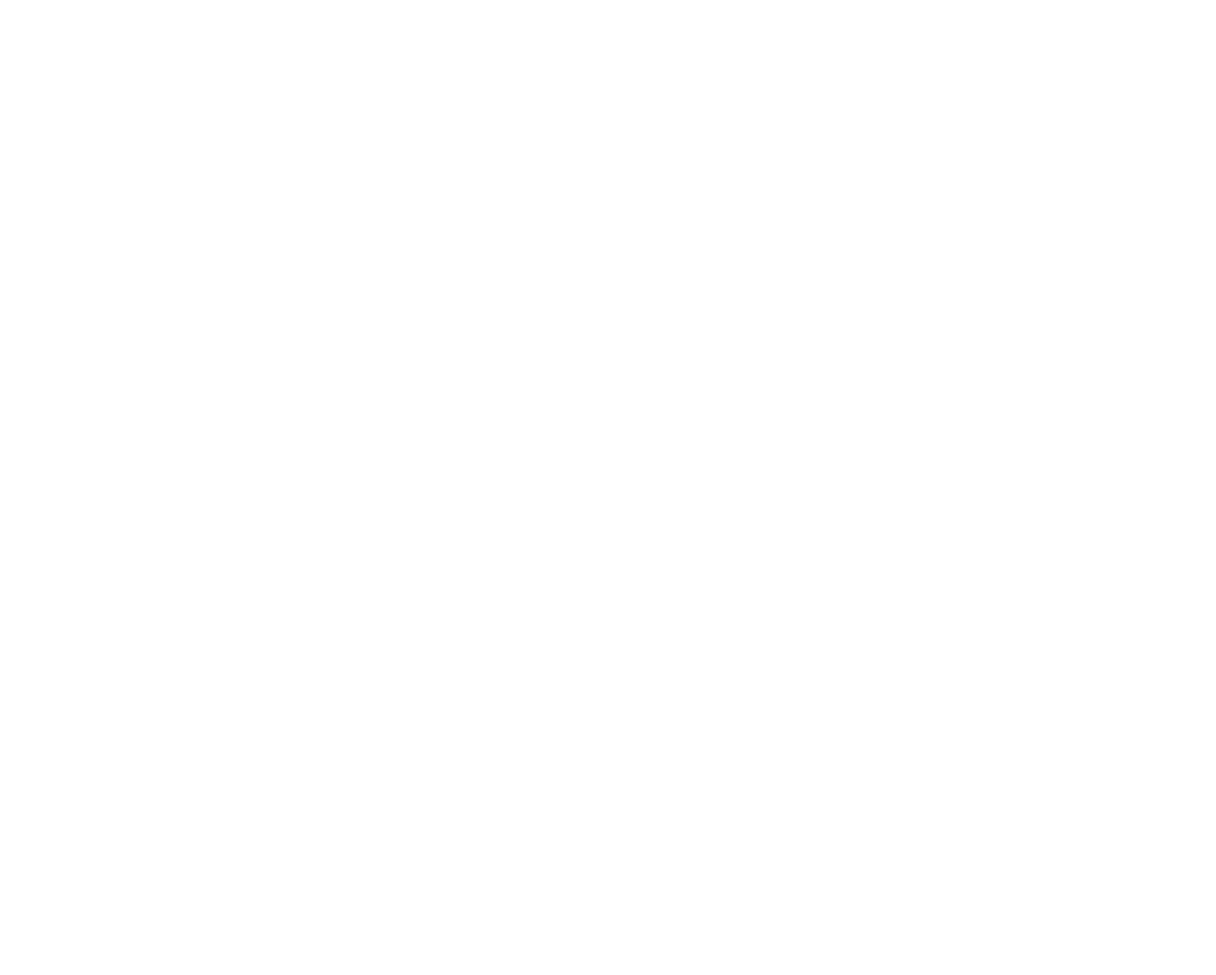
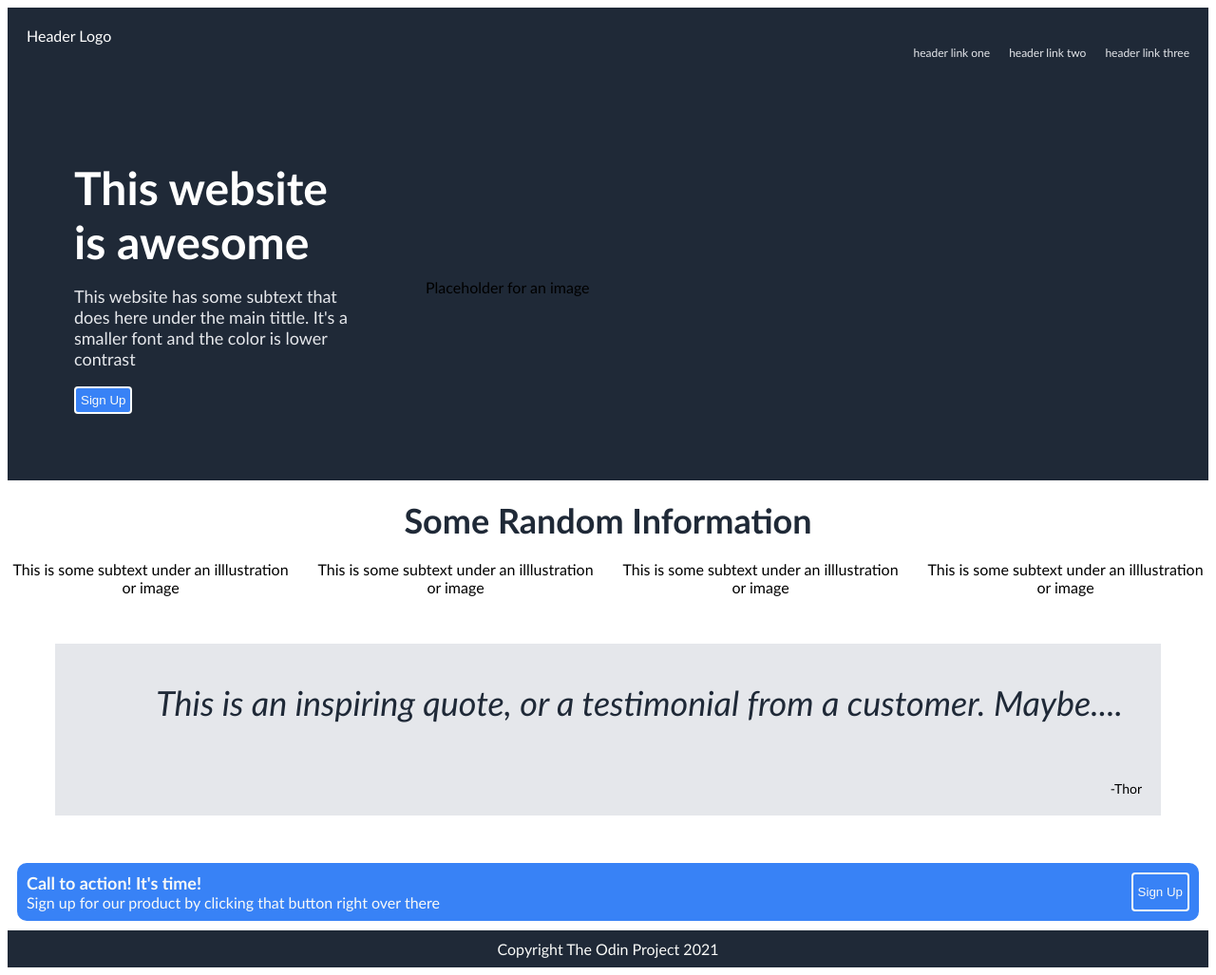
Before and after one commit to riomljr/FirstProject, a plain HTML site: page index.html in a window 1280 px wide. Shown: the whole page at 95% size. Before the commit the page ends 800 px from the top, so only its background shows below. Drawn offline with Linux system fonts and the light colour scheme.

Commit message:
add html content and gen css

```diff
--- a/index.html
+++ b/index.html
@@ -8,6 +8,68 @@
     <link rel="stylesheet" href="style.css">
 </head>
 <body>
+    <div class="first">
+        <div class="header">
+            <div class="logo">Header Logo</div>
+            <div class="links">
+                <ul>
+                    <li><a href="#">header link one</a></li>
+                    <li><a href="#">header link two</a></li>
+                    <li><a href="#">header link three</a></li>
+                </ul>
+            </div>
+        </div>
+        <div class="secheader">
+            <div class="secchild">
+                <div class="awesome">This website is awesome</div>
+                <p>This website has some subtext that does here under the main tittle. It's a smaller font and the color is lower contrast</p>
+                <button class="button">Sign Up</button>
+            </div>
+            <div class="image1">Placeholder for an image</div>
+        </div>
+    </div>
+
+    <div class="second">
+        <div class="random">Some Random Information</div>
+        <div class="images">
+            <div class="icons">
+                <img src="" alt="">
+                <div class="text">This is some subtext under an illlustration or image</div>
+            </div>
+            <div class="icons">
+                <img src="" alt="">
+                <div class="text">This is some subtext under an illlustration or image</div>
+            </div>
+            <div class="icons">
+                <img src="" alt="">
+                <div class="text">This is some subtext under an illlustration or image</div>
+            </div>
+            <div class="icons">
+                <img src="" alt="">
+                <div class="text">This is some subtext under an illlustration or image</div>
+            </div>
+        </div>
+    </div>
+
+    <div class="third">
+        <div>
+            <div class="quote">This is an inspiring quote, or a testimonial from a customer. Maybe....</div>
+            <div class="quotesrc">-Thor</div>
+        </div>
+    </div>
+
+    <div class="fourth">
+        <div class="bluebox">
+        <div class="action">Call to action! It's time!</div>
+        <div>Sign up for our product by clicking that button right over there</div>
+        </div>
+
+        <button class="button">Sign Up</button>
+    </div>
+    <div class="footer">
+        <div>Copyright The Odin Project 2021</div>
+    </div>
+
 
 </body>
 </html>
--- a/style.css
+++ b/style.css
@@ -0,0 +1,150 @@
+body {
+    font-family: 'Gill Sans', 'Gill Sans MT', Calibri, 'Trebuchet MS', sans-serif;
+}
+.first {
+
+    background-color: #1F2937;
+}
+
+.header {
+
+    display: flex;
+
+}
+.logo {
+    color: white;
+    padding: 20px;
+}
+
+.links {
+
+    display: flex;
+    margin-left: auto;
+    padding: 20px;
+}
+.secheader {
+    display: flex;
+}
+.secchild {
+    width: 300px;
+    padding: 50px;
+    margin: 20px;
+}
+.awesome {
+    font: hero;
+    font-size: 48px;
+    font-weight: bolder;
+    color: white;
+}
+.image1 {
+    display: flex;
+    align-self: center;
+    justify-content: center;
+
+}
+
+.random {
+    display: flex;
+    justify-content: center;
+    align-items: center;
+    font-size: 36px;
+    font-weight: bolder;
+    color: #1F2937;
+    padding: 20px;
+    font-family: 'Gill Sans', 'Gill Sans MT', Calibri, 'Trebuchet MS', sans-serif;
+}
+.images {
+    display: flex;
+    justify-content: center;
+    align-items: center;
+    gap: 20px;
+}
+
+.icons {
+    display: flex;
+    flex-direction: row;
+
+}
+
+.text {
+    text-align: center;
+}
+
+.third {
+    display: flex;
+    background-color: #E5E7EB;
+    margin: 50px;
+    justify-content: flex-end;
+    align-items: center;
+}
+.quote {
+    font-size: 36px;
+    font-style: italic;
+    color: #1F2937;
+    padding: 20px;
+    margin: 20px;
+}
+
+.quotesrc{
+    display: flex;
+    justify-content: flex-end;
+    font-size: 14px;
+    padding: 20px;
+
+}
+
+.fourth {
+    display: flex;
+    justify-content: space-between;
+    background-color: #3882f6;
+    color: #f9faf8;
+    border-radius: 10px;
+    padding: 10px;
+    margin: 10px;
+}
+.action{
+    font-size: 18px;
+    font-weight: bold;
+}
+.button {
+
+    background-color: #3882f6;
+    color: #f9faf8;
+    border-style: solid;
+    border-color: #f9faf8;
+    border-radius: 4px;
+    padding: 5px;
+}
+
+.footer {
+    display: flex;
+    justify-content: center;
+    align-items: center;
+    background-color: #1F2937;
+    color: #f9faf8;
+    padding: 10px;
+
+}
+p {
+    color: #E5E7EB;
+    font-size: 18px;
+
+}
+
+ul {
+    display: flex;
+    gap: 20px;
+
+
+
+}
+
+li {
+    list-style-type: none;
+}
+
+a {
+    color: #E5E7EB;
+    text-decoration: none;
+    font-size: 12px;
+}
```
